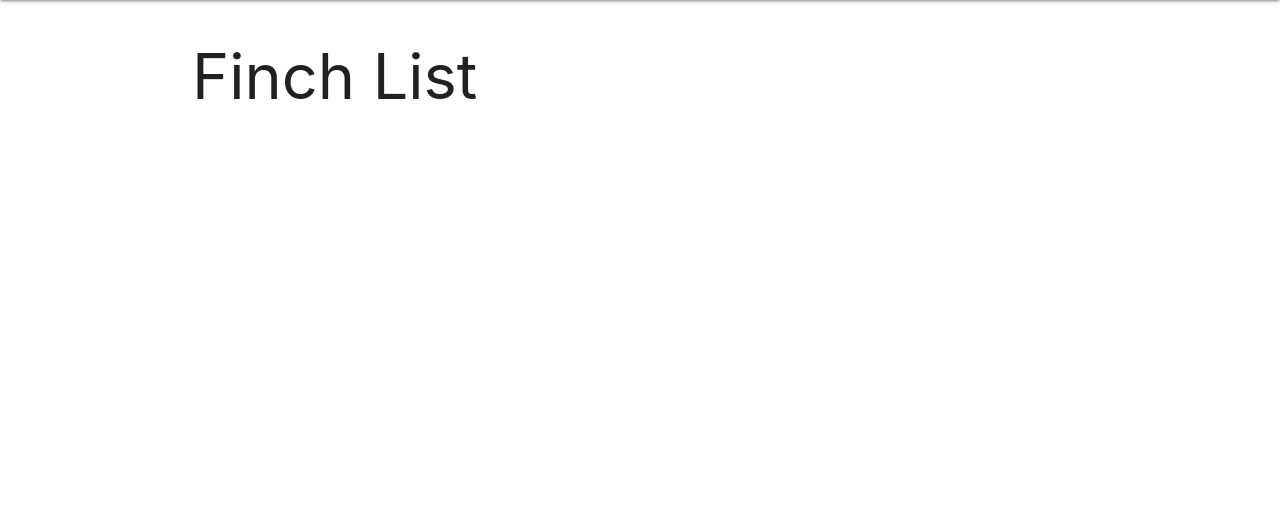
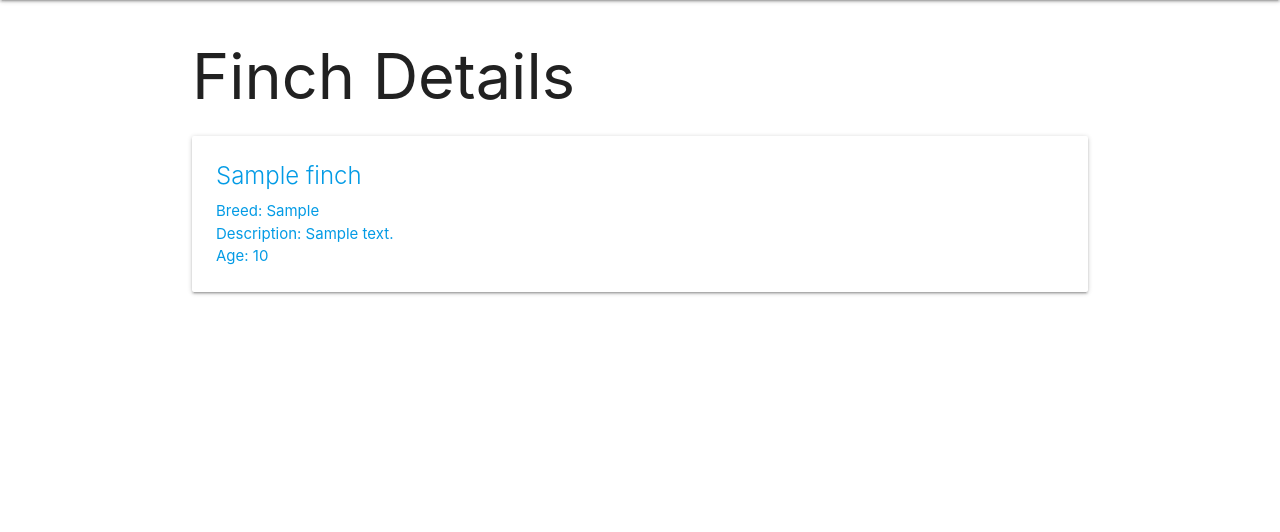
Before and after one commit to Mohamed-Salman-H/FinchCollector, a Django app: page /finches/1/ in a window 1280 px wide. Shown: the part 64-596 px from the top of the page. Run offline with Django 4.2, Linux system fonts and the light colour scheme; tables that the repository leaves empty hold one stand-in row (values such as "Sample post").

Commit message:
last update

```diff
--- a/main_app/templates/finches/detail.html
+++ b/main_app/templates/finches/detail.html
@@ -1,28 +1,22 @@
-{% extends 'base.html' %}
+{% extends 'base.html'  %}
+
 {% block content %}
 
-<h1>Finch List</h1>
+<h1>Finch Details</h1>
 
-{% for finch in finches %}
 <div class="card">
+    <div class="card-content">
         <a href="{% url 'detail' finch.id %}">
-            <div class="card-content">
-                <span class="card-title">{{ finch.name }}</span>
+        <span class='card-title'>{{ finch.name }}</span>
         <p>Breed: {{ finch.breed }}</p>
         <p>Description: {{ finch.description }}</p>
         {% if finch.age > 0 %}
-
-                <p>Age: {{ finch.age }}</p>
-
+            <p>Age: {{ finch.age }} </p>
         {% else %}
-
-                <p>Age: cutie</p>
-
+            <p>Age: Cutie</p>
         {% endif %}
     </div>
-        </a>
 </div>
 
-    {% endfor %}
 
 {% endblock %}
```
Lines whose indentation alone changed are shown as unchanged.
